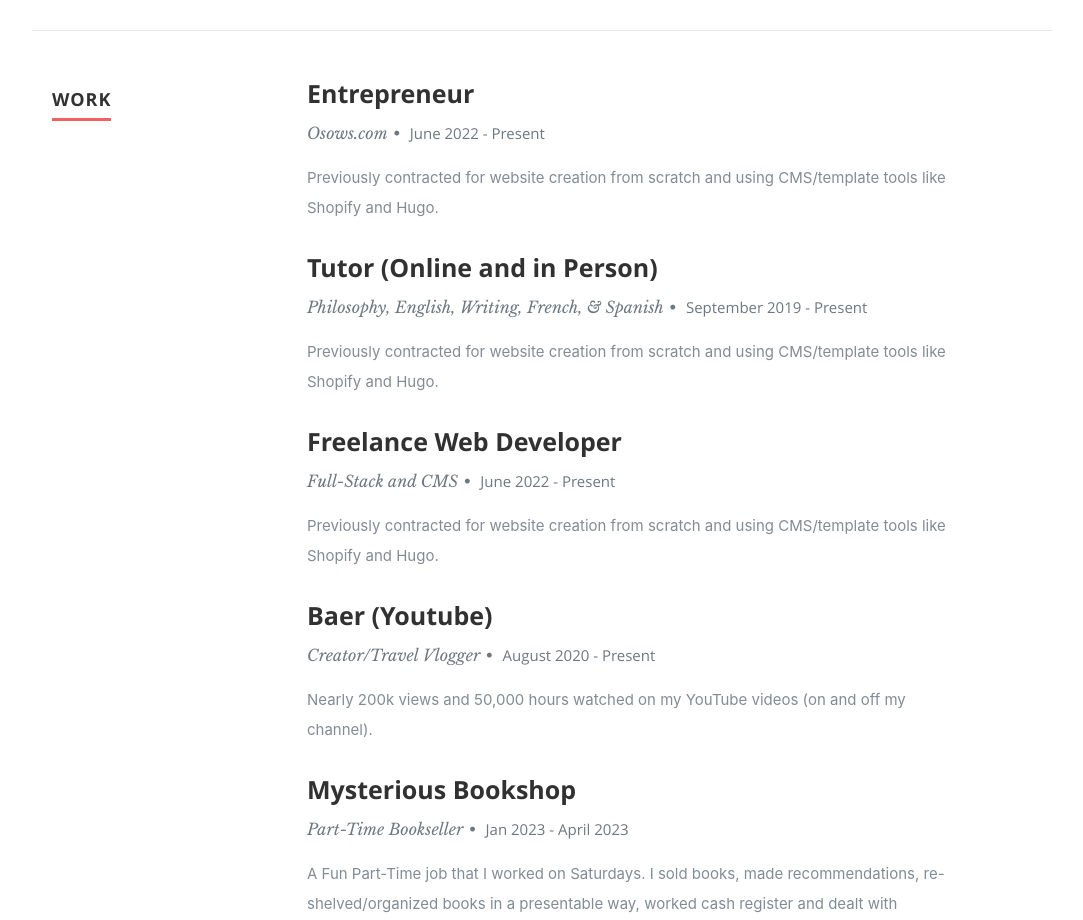
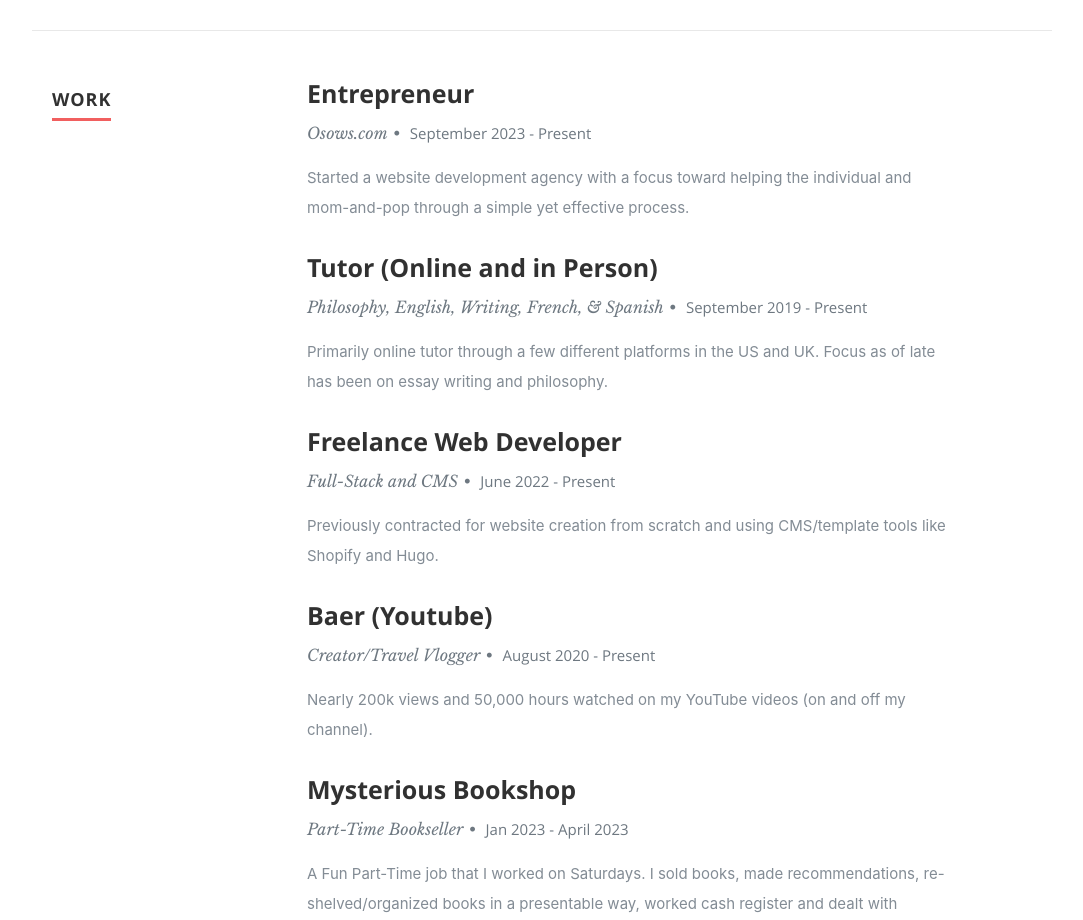
Before and after one commit to blanfried/BaerLanfriedResume, a React (Create React App) app: page / in a window 1280 px wide. Shown: the part 2120-3040 px from the top of the page, without its empty margins (98-1181 px from the left). Built offline with nearby package versions, Linux system fonts and the light colour scheme.

Commit message:
updated resume info

```diff
--- a/src/resumeData.js
+++ b/src/resumeData.js
@@ -67,16 +67,16 @@ let resumeData = {
     {
       "CompanyName":"Entrepreneur",
       "specialization":"Osows.com",
-      "MonthOfLeaving":"June 2022 -",
+      "MonthOfLeaving":"September 2023 -",
       "YearOfLeaving":"Present",
-      "Achievements":"Previously contracted for website creation from scratch and using CMS/template tools like Shopify and Hugo."
+      "Achievements":"Started a website development agency with a focus toward helping the individual and mom-and-pop through a simple yet effective process."
     },
     {
       "CompanyName":"Tutor (Online and in Person)",
       "specialization":"Philosophy, English, Writing, French, & Spanish",
       "MonthOfLeaving":"September 2019 -",
       "YearOfLeaving":"Present",
-      "Achievements":"Previously contracted for website creation from scratch and using CMS/template tools like Shopify and Hugo."
+      "Achievements":"Primarily online tutor through a few different platforms in the US and UK. Focus as of late has been on essay writing and philosophy."
     },
     {
       "CompanyName":"Freelance Web Developer",
```
